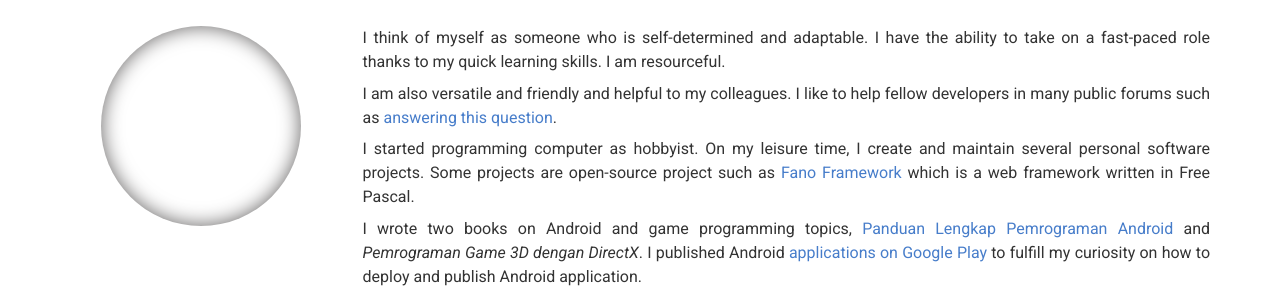
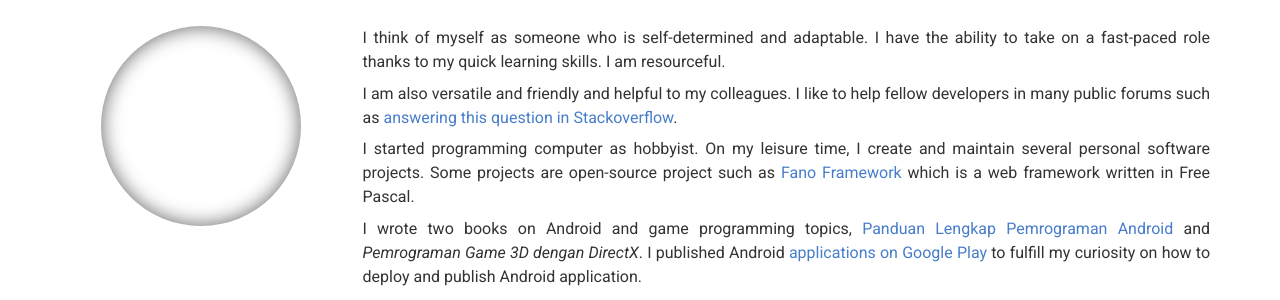
Before and after one commit to zamronypj/zamronypj.github.io, a Jekyll site: the page built from index.md, in a window 1280 px wide. Shown: the part 303-603 px from the top of the page. Built offline with Jekyll 4.4.1, drawn with Linux system fonts in a browser that asks for light colours; nearby versions of some CDN libraries.

Commit message:
edit yaml config

```diff
--- a/_config.yml
+++ b/_config.yml
@@ -54,7 +54,7 @@ about_profile_image: Directory of profile image (eg. images/profile.jpg)
 about_content: | # this will include new lines to allow paragraphs
     I think of myself as someone who is self-determined and adaptable. I have the ability to take on a fast-paced role thanks to my quick learning skills. I am resourceful.
 
-    I am also versatile and friendly and helpful to my colleagues. I like to help fellow developers in many public forums such as [answering this question](https://stackoverflow.com/questions/14054122/associate-an-object-with-marker-google-map-v2/39122553#39122553).
+    I am also versatile and friendly and helpful to my colleagues. I like to help fellow developers in many public forums such as [answering this question in Stackoverflow](https://stackoverflow.com/questions/14054122/associate-an-object-with-marker-google-map-v2/39122553#39122553).
 
     I started programming computer as hobbyist. On my leisure time, I create and maintain several personal software projects. Some projects are open-source project such as [Fano Framework](https://fanoframework.github.io) which is a web framework written in Free Pascal.
 
```
